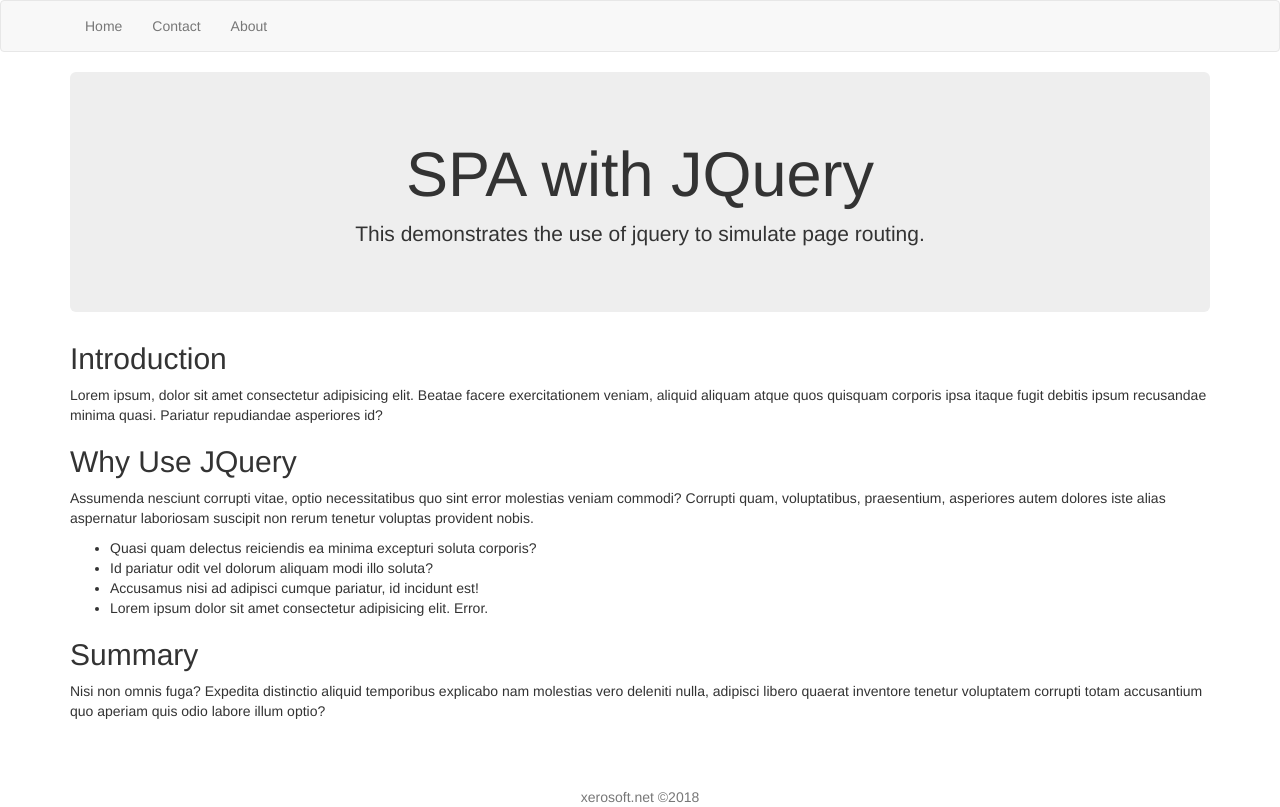
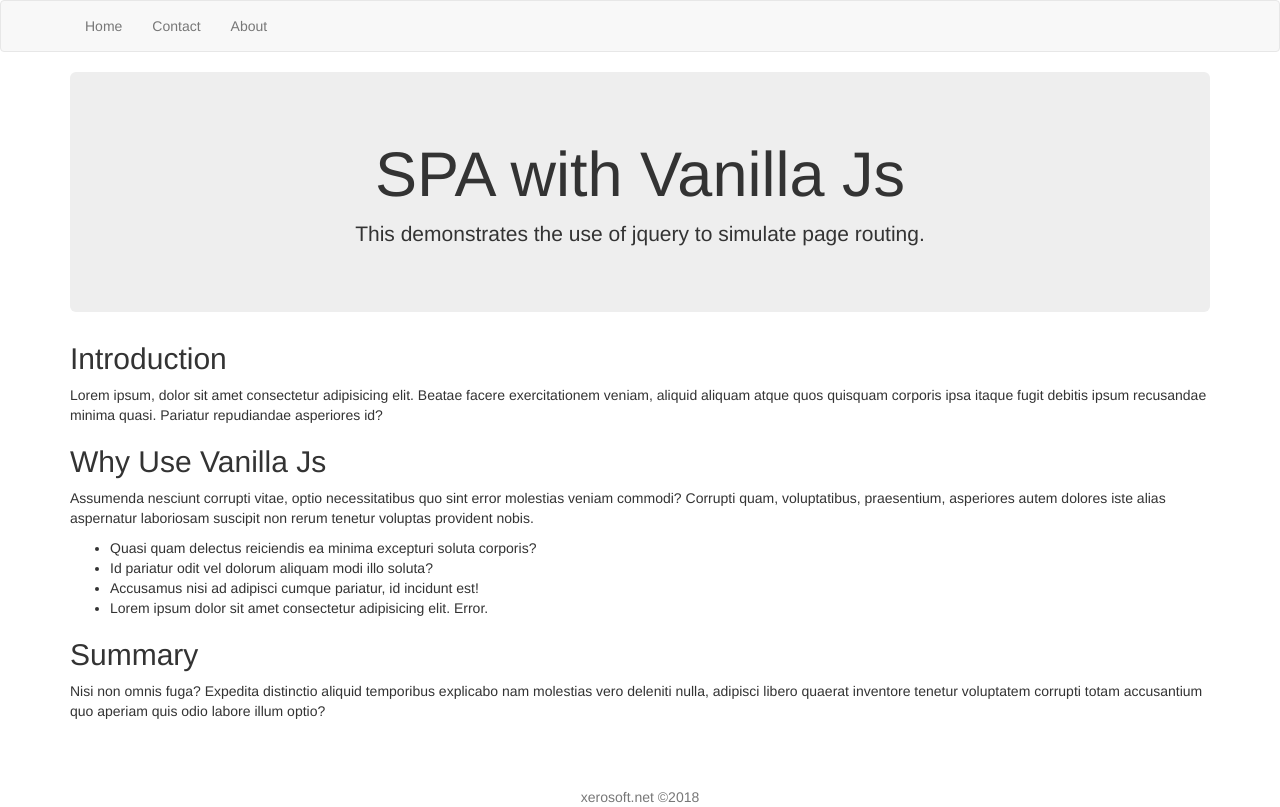
Before and after one commit to zerosoftwere/hash-based-route-spa, a plain HTML site: page index.html in a window 1280 px wide. Drawn offline with nearby package versions, Linux system fonts and the light colour scheme.

Commit message:
Updated page content to relect new changes

```diff
--- a/index.html
+++ b/index.html
@@ -26,14 +26,14 @@
     <template id="home.tpl">
         <section>
             <div class="jumbotron text-center">
-                <h1>SPA with JQuery</h1>
+                <h1>SPA with Vanilla Js</h1>
                 <p>This demonstrates the use of jquery to simulate page routing.</p>
             </div>
             <section>
                 <h2>Introduction</h2>
                 <p>Lorem ipsum, dolor sit amet consectetur adipisicing elit. Beatae facere exercitationem veniam, aliquid aliquam atque quos quisquam corporis ipsa itaque fugit debitis ipsum recusandae minima quasi. Pariatur repudiandae asperiores id?</p>
 
-                <h2>Why Use JQuery</h2>
+                <h2>Why Use Vanilla Js</h2>
                 <p>Assumenda nesciunt corrupti vitae, optio necessitatibus quo sint error molestias veniam commodi? Corrupti quam, voluptatibus, praesentium, asperiores autem dolores iste alias aspernatur laboriosam suscipit non rerum tenetur voluptas provident nobis.
                     <ul>
                         <li>Quasi quam delectus reiciendis ea minima excepturi soluta corporis?</li>
```
